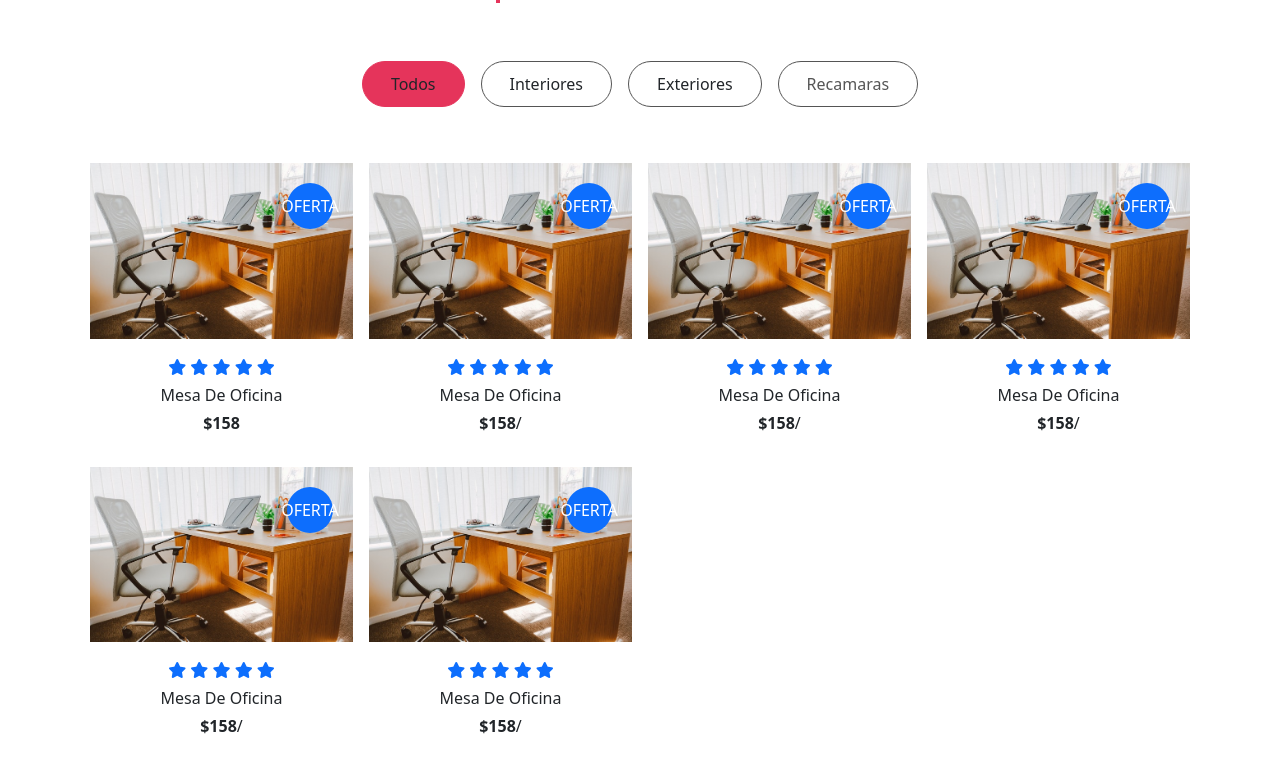
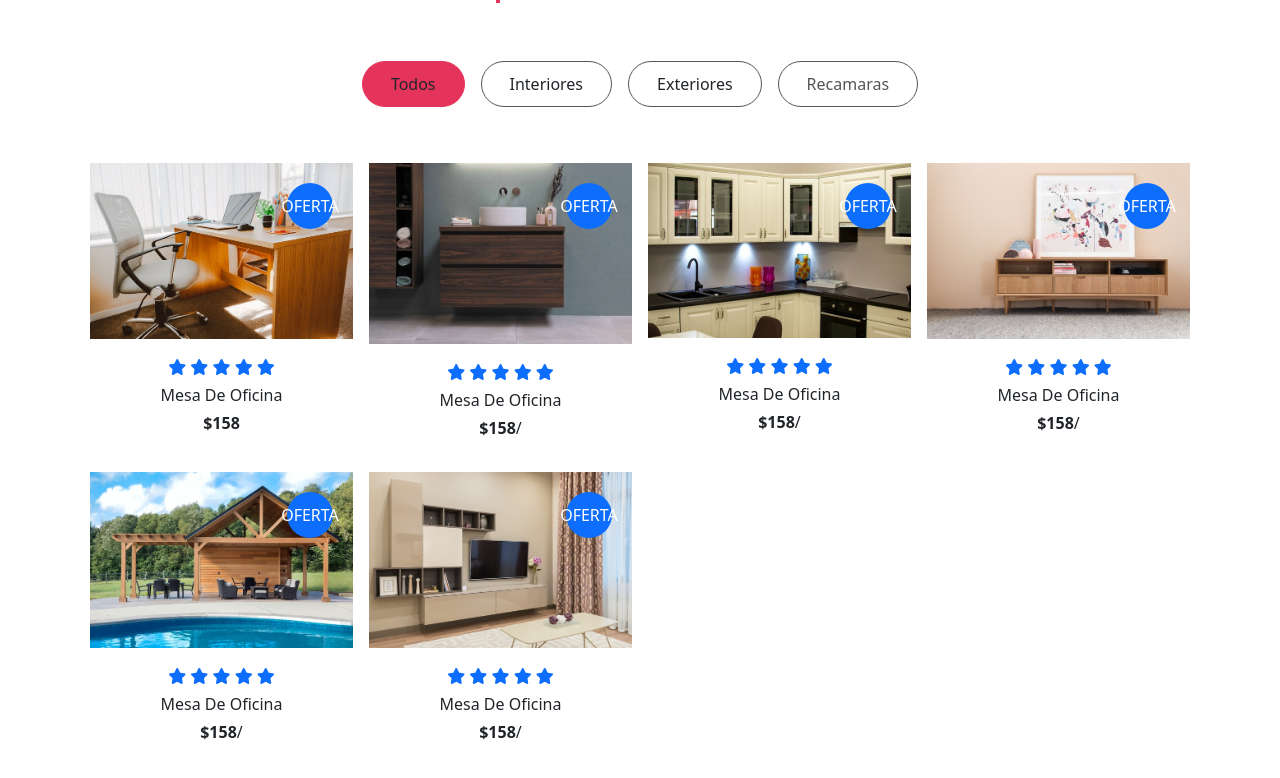
Before and after one commit to MarviinFlores/woodshop, a plain HTML site: page index.html in a window 1280 px wide. Shown: the part 889-1667 px from the top of the page. Drawn offline with Linux system fonts and the light colour scheme; a web font is replaced by a local one.

Commit message:
images collection

```diff
--- a/index.html
+++ b/index.html
@@ -144,7 +144,7 @@
 		<div class="col-md-6 col-lg-4 col-xl-3 p-2" >
 
 						<div class ="collection-img position-relative">
-						<img src = "images/officedesk.jpg" class ="w-100">
+						<img src = "images/bathroomdks.jpg" class ="w-100">
 						<span class ="position-absolute bg-primary text-white d-flex align-items-center justify-content-center">OFERTA</span>
 
 					</div>
@@ -164,7 +164,7 @@
 			<div class="col-md-6 col-lg-4 col-xl-3 p-2" >
 
 						<div class ="collection-img position-relative">
-						<img src = "images/officedesk.jpg" class ="w-100">
+						<img src = "images/cabinetkitchen.jpg" class ="w-100">
 						<span class ="position-absolute bg-primary text-white d-flex align-items-center justify-content-center">OFERTA</span>
 
 					</div>
@@ -185,7 +185,7 @@
 						<div class="col-md-6 col-lg-4 col-xl-3 p-2" >
 
 						<div class ="collection-img position-relative">
-						<img src = "images/officedesk.jpg" class ="w-100">
+						<img src = "images/bookshelv.jpg" class ="w-100">
 						<span class ="position-absolute bg-primary text-white d-flex align-items-center justify-content-center">OFERTA</span>
 
 					</div>
@@ -207,7 +207,7 @@
 						<div class="col-md-6 col-lg-4 col-xl-3 p-2" >
 
 						<div class ="collection-img position-relative">
-						<img src = "images/officedesk.jpg" class ="w-100">
+						<img src = "images/pergola.jpg" class ="w-100">
 						<span class ="position-absolute bg-primary text-white d-flex align-items-center justify-content-center">OFERTA</span>
 
 					</div>
@@ -229,7 +229,7 @@
 
 						<div class="col-md-6 col-lg-4 col-xl-3 p-2" >
 						<div class ="collection-img position-relative">
-						<img src = "images/officedesk.jpg" class ="w-100">
+						<img src = "images/theatherhome.jpg" class ="w-100">
 						<span class ="position-absolute bg-primary text-white d-flex align-items-center justify-content-center">OFERTA</span>
 
 					</div>
```
Also changed, not shown: images/bathroomdks.jpg (added), images/bookshelv.jpg (added), images/cabinetkitchen.jpg (added), images/centertable.jpg (added), images/pergola.jpg (added), images/theatherhome.jpg (added).
